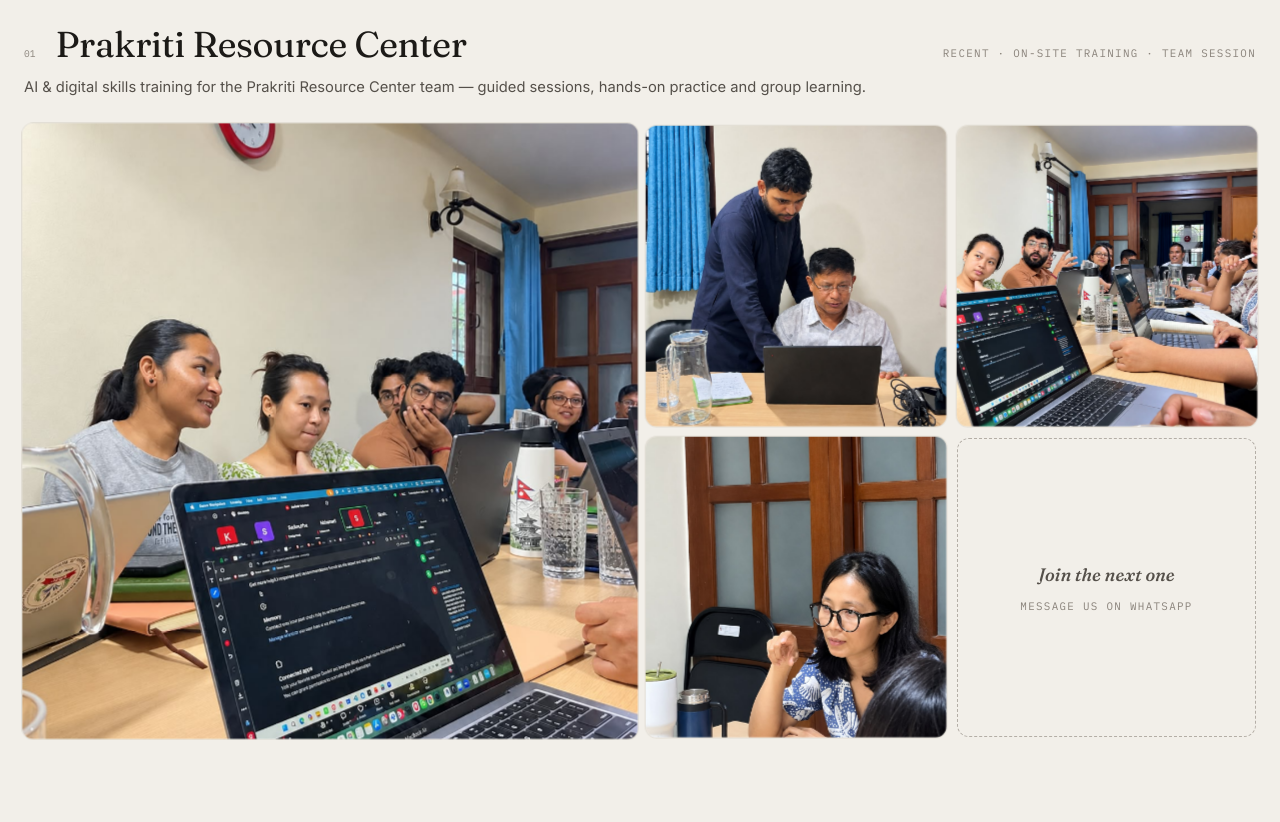
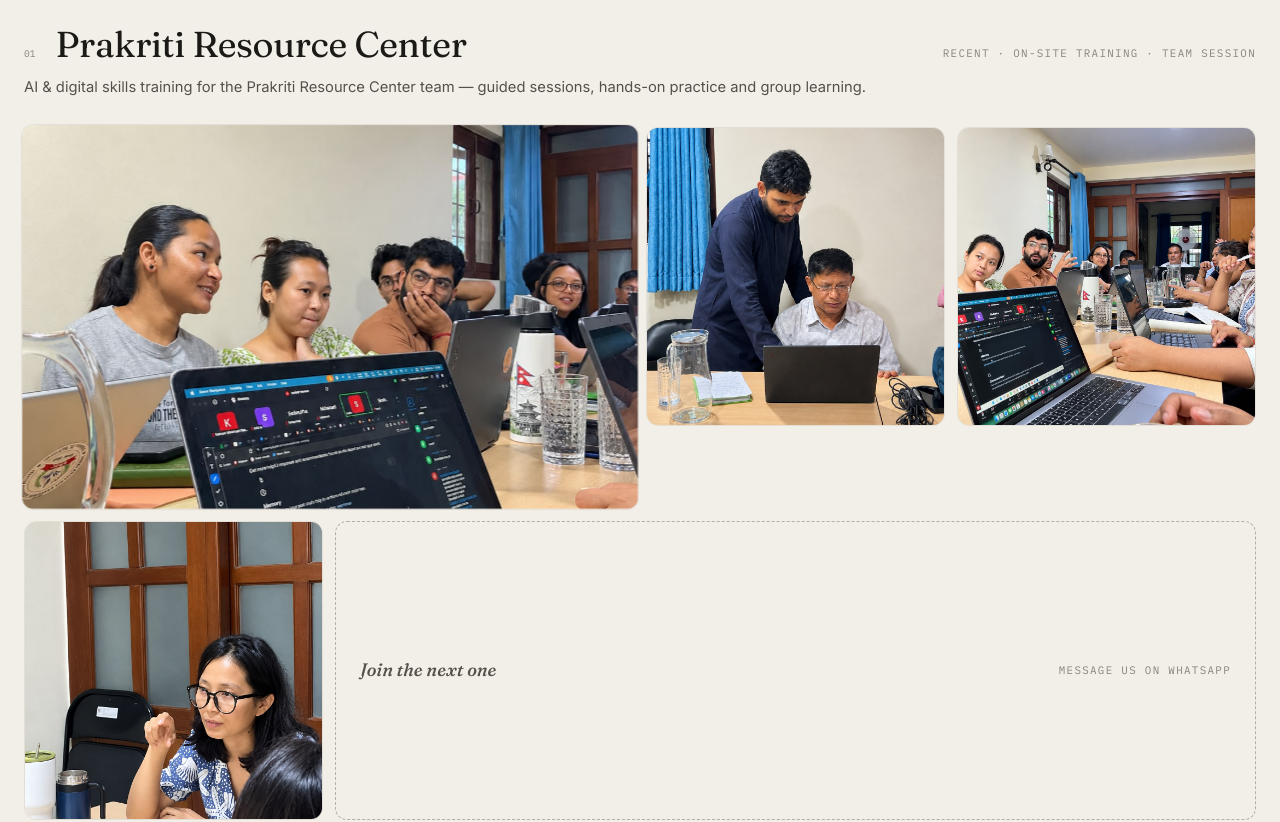
Before and after one commit to Ramtamang-2058/natds, a React (Vite) app: page / in a window 1280 px wide. Shown: the part 2780-3602 px from the top of the page. Built offline with nearby package versions, Linux system fonts and the light colour scheme.

Commit message:
fix: events gallery — controlled grid, smaller featured tile, no desktop text overlap

```diff
--- a/src/components/sections/Events.tsx
+++ b/src/components/sections/Events.tsx
@@ -47,26 +47,38 @@ export function Events() {
               </p>
 
               <div className="mt-7 grid grid-cols-2 gap-3 md:grid-cols-4">
-                {event.imagePaths.map((src, i) => (
+                <MediaSlot
+                  src={event.imagePaths[0]}
+                  alt={`${event.title} main photograph`}
+                  placeholderLabel={`${event.id}/…`}
+                  className="col-span-2 aspect-[16/10] h-full w-full overflow-hidden rounded-xl border border-line"
+                />
+                {event.imagePaths.slice(1, 3).map((src, i) => (
                   <MediaSlot
                     key={src}
                     src={src}
-                    alt={`${event.title} photograph ${i + 1}`}
+                    alt={`${event.title} photograph ${i + 2}`}
                     placeholderLabel={`${event.id}/…`}
-                    className={
-                      i === 0
-                        ? "col-span-2 row-span-2 aspect-square h-full w-full rounded-xl border border-line md:aspect-[4/3]"
-                        : "aspect-square h-full w-full rounded-xl border border-line"
-                    }
+                    motion="none"
+                    className="aspect-square overflow-hidden rounded-xl border border-line"
                   />
                 ))}
+                <MediaSlot
+                  src={event.imagePaths[3]}
+                  alt={`${event.title} photograph 4`}
+                  placeholderLabel={`${event.id}/…`}
+                  motion="none"
+                  className="aspect-square overflow-hidden rounded-xl border border-line"
+                />
                 <a
                   href={WHATSAPP_LINKS.general}
                   target="_blank"
                   rel="noopener noreferrer"
-                  className="hidden aspect-square flex-col items-center justify-center gap-2 rounded-xl border border-dashed border-ink-3/60 p-4 text-center transition-colors hover:border-accent md:flex"
+                  className="col-span-2 flex flex-col items-center justify-center gap-2 rounded-xl border border-dashed border-ink-3/60 p-4 text-center transition-colors hover:border-accent md:col-span-3 md:flex-row md:justify-between md:px-6 md:py-5"
                 >
-                  <span className="font-display text-lg font-medium italic text-ink-2">Join the next one</span>
+                  <span className="font-display text-lg font-medium italic text-ink-2">
+                    Join the next one
+                  </span>
                   <span className="caption">message us on WhatsApp</span>
                 </a>
               </div>
```
